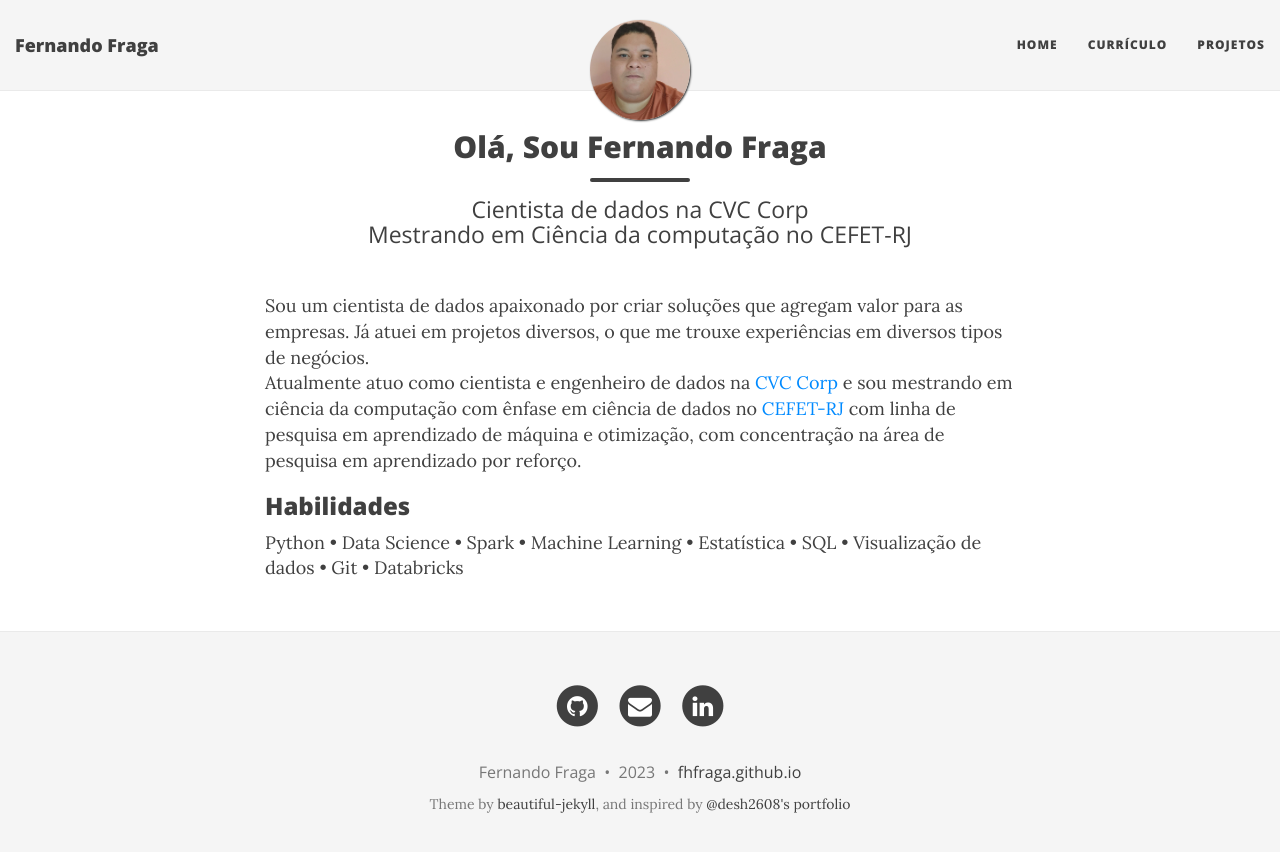
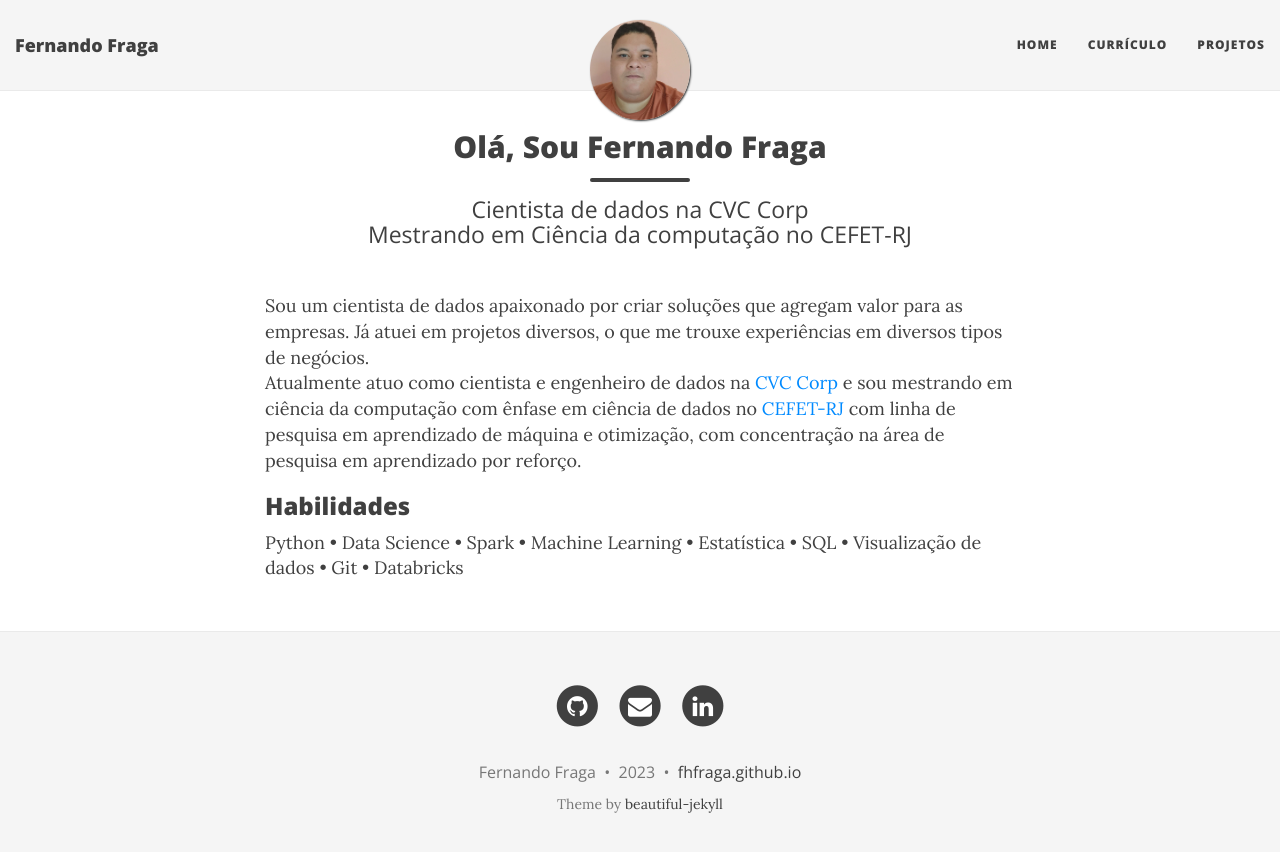
Before and after one commit to fhfraga/fhfraga.github.io, a Jekyll site: the page built from index.html, in a window 1280 px wide. Shown: the top 852 px of the page. Built offline with Jekyll 4.4.1, drawn with Linux system fonts in a browser that asks for light colours; nearby versions of some CDN libraries; the list of posts is cut into pages by our own code.

Commit message:
ajuste do footer

```diff
--- a/_includes/footer.html
+++ b/_includes/footer.html
@@ -182,8 +182,7 @@
 	        <!-- Please don't remove this, keep my open source work credited :) -->
 		<p class="theme-by text-muted">
 		  Theme by
-		  <a href="http://deanattali.com/beautiful-jekyll/" target="_blank" rel="noopener noreferrer">beautiful-jekyll</a>, and inspired by
-          <a href="https://desh2608.github.io/" target="_blank" rel="noopener noreferrer">@desh2608's portfolio</a>
+		  <a href="http://deanattali.com/beautiful-jekyll/" target="_blank" rel="noopener noreferrer">beautiful-jekyll</a>
 		</p>
       </div>
     </div>
```
